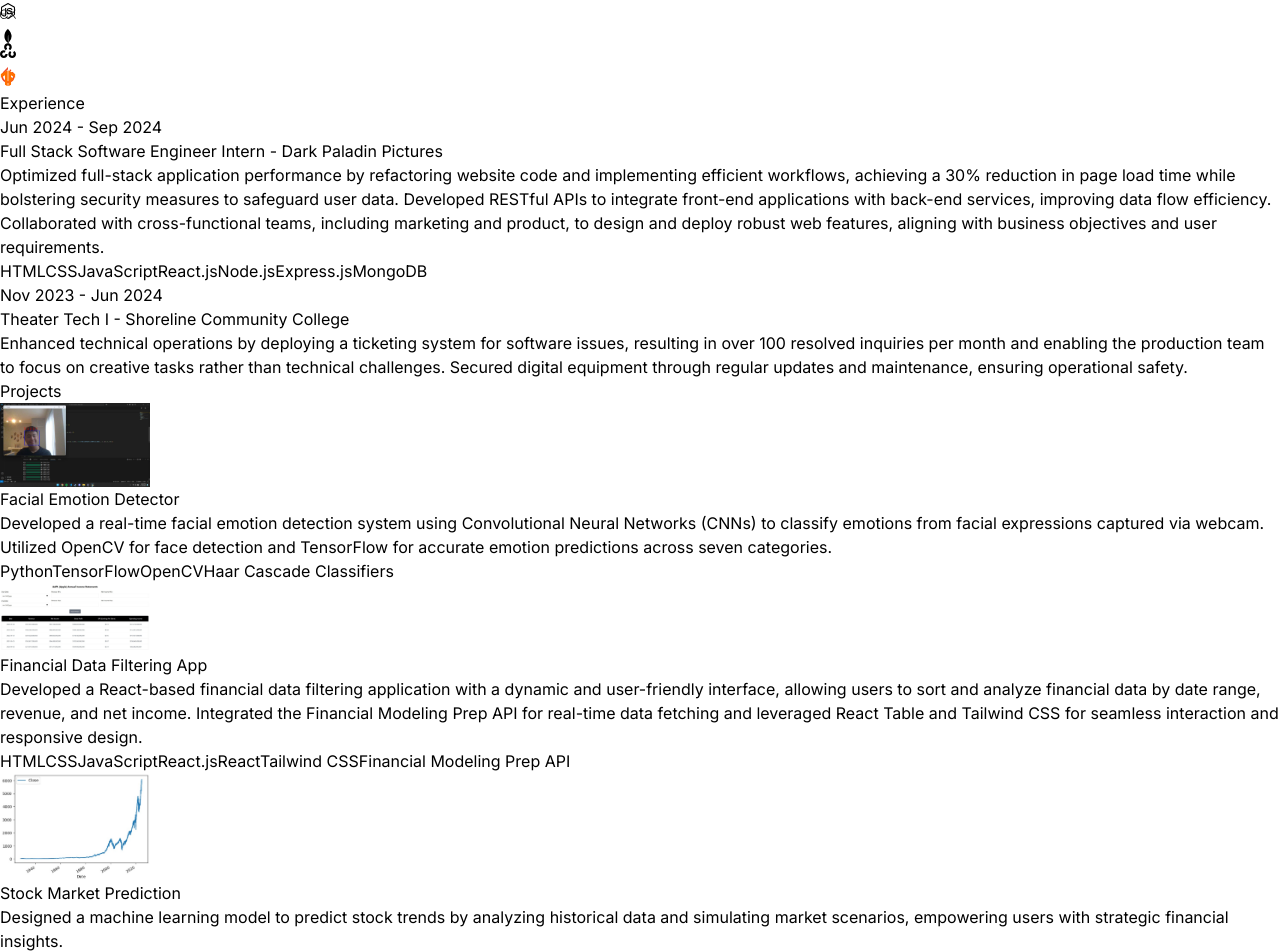
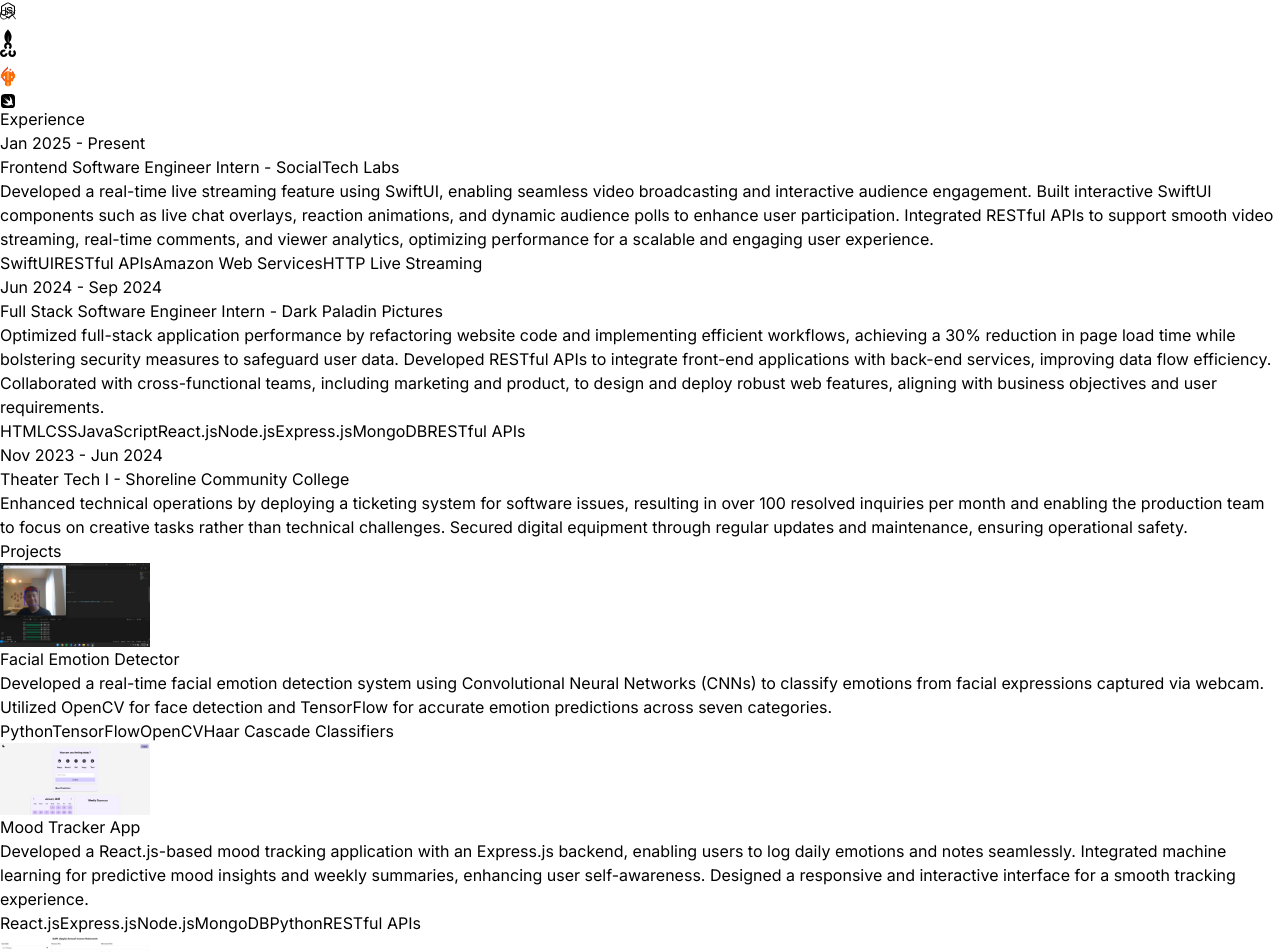
Before and after one commit to bryansbtian/portfolio, a React (Vite) app: page / in a window 1280 px wide. Shown: the part 1957-2909 px from the top of the page. Built offline with nearby package versions, Linux system fonts and the light colour scheme.

Commit message:
updated new experiences and projects

```diff
--- a/src/components/Technologies.jsx
+++ b/src/components/Technologies.jsx
@@ -1,14 +1,15 @@
 import { RiReactjsLine } from "react-icons/ri";
-import { SiExpress } from 'react-icons/si';
+import { SiExpress } from "react-icons/si";
 import { SiMongodb } from "react-icons/si";
 import { FaNodeJs } from "react-icons/fa";
-import { animate, motion } from "framer-motion";
+import { motion } from "framer-motion";
 import { SiOpencv } from "react-icons/si";
 import { SiPytorch } from "react-icons/si";
 import { SiTensorflow } from "react-icons/si";
+import { FaSwift } from "react-icons/fa";
 
 const iconVariants = (duration) => ({
-    initial: {y: -10},
+  initial: { y: -10 },
   animate: {
     y: [10, -10],
     transition: {
@@ -16,74 +17,94 @@ const iconVariants = (duration) => ({
       ease: "linear",
       repeat: Infinity,
       repeatType: "reverse",
-        }
-    }
-})
+    },
+  },
+});
 
 const Technologies = () => {
-  return <div className="border-b border-neutral-800 pb-24">
+  return (
+    <div className="border-b border-neutral-800 pb-24">
       <motion.h2
-    whileInView={{opacity: 1, y: 0}}
-    initial={{opacity: 0, y: -100}}
-    transition={{duration: 1.5}}
-    className="my-20 text-center text-4xl">Technologies
+        whileInView={{ opacity: 1, y: 0 }}
+        initial={{ opacity: 0, y: -100 }}
+        transition={{ duration: 1.5 }}
+        className="my-20 text-center text-4xl"
+      >
+        Technologies
       </motion.h2>
       <motion.div
-    whileInView={{opacity: 1, x: 0}}
-    initial={{opacity: 0, x: -100}}
-    transition={{duration: 1.5}}
-    className="flex flex-wrap items-center justify-center gap-4">
+        whileInView={{ opacity: 1, x: 0 }}
+        initial={{ opacity: 0, x: -100 }}
+        transition={{ duration: 1.5 }}
+        className="flex flex-wrap items-center justify-center gap-4"
+      >
         <motion.div
           variants={iconVariants(2.5)}
           initial="initial"
           animate="animate"
-        className="rounded-2xl border-4 border-neutral-800 p-4">
-            <RiReactjsLine className="text-7xl text-cyan-400"/>
+          className="rounded-2xl border-4 border-neutral-800 p-4"
+        >
+          <RiReactjsLine className="text-7xl text-cyan-400" />
         </motion.div>
         <motion.div
           variants={iconVariants(3)}
           initial="initial"
           animate="animate"
-        className="rounded-2xl border-4 border-neutral-800 p-4">
-            <FaNodeJs className="text-7xl text-green-500"/>
+          className="rounded-2xl border-4 border-neutral-800 p-4"
+        >
+          <FaNodeJs className="text-7xl text-green-500" />
         </motion.div>
         <motion.div
           variants={iconVariants(5)}
           initial="initial"
           animate="animate"
-        className="rounded-2xl border-4 border-neutral-800 p-4">
-            <SiExpress className="text-7xl"/>
+          className="rounded-2xl border-4 border-neutral-800 p-4"
+        >
+          <SiExpress className="text-7xl" />
         </motion.div>
         <motion.div
           variants={iconVariants(4)}
           initial="initial"
           animate="animate"
-        className="rounded-2xl border-4 border-neutral-800 p-4">
-            <SiMongodb className="text-7xl text-green-500"/>
+          className="rounded-2xl border-4 border-neutral-800 p-4"
+        >
+          <SiMongodb className="text-7xl text-green-500" />
         </motion.div>
         <motion.div
           variants={iconVariants(2.5)}
           initial="initial"
           animate="animate"
-        className="rounded-2xl border-4 border-neutral-800 p-4">
-            <SiOpencv className="text-7xl"/>
+          className="rounded-2xl border-4 border-neutral-800 p-4"
+        >
+          <SiOpencv className="text-7xl" />
         </motion.div>
         <motion.div
           variants={iconVariants(3)}
           initial="initial"
           animate="animate"
-        className="rounded-2xl border-4 border-neutral-800 p-4">
-            <SiPytorch className="text-7xl" style={{ color: "#EE4C2C" }}/>
+          className="rounded-2xl border-4 border-neutral-800 p-4"
+        >
+          <SiPytorch className="text-7xl" style={{ color: "#EE4C2C" }} />
         </motion.div>
         <motion.div
           variants={iconVariants(5)}
           initial="initial"
           animate="animate"
-        className="rounded-2xl border-4 border-neutral-800 p-4">
-            <SiTensorflow className="text-7xl" style={{ color: "#FF6F00" }}/>
+          className="rounded-2xl border-4 border-neutral-800 p-4"
+        >
+          <SiTensorflow className="text-7xl" style={{ color: "#FF6F00" }} />
+        </motion.div>
+        <motion.div
+          variants={iconVariants(4)}
+          initial="initial"
+          animate="animate"
+          className="rounded-2xl border-4 border-neutral-800 p-4"
+        >
+          <FaSwift className="text-7xl text-[#00ADEE]" />
         </motion.div>
       </motion.div>
     </div>
+  );
 };
 
-export default Technologies
+export default Technologies;
--- a/src/constants/index.js
+++ b/src/constants/index.js
@@ -5,6 +5,8 @@ import project4 from "../assets/projects/prj4.jpeg";
 import project5 from "../assets/projects/prj5.jpeg";
 import project6 from "../assets/projects/prj6.jpeg";
 import project7 from "../assets/projects/prj7.jpeg";
+import project8 from "../assets/projects/prj8.jpeg";
+import project9 from "../assets/projects/prj9.jpeg";
 
 export const HERO_CONTENT = `I am a junior student at the University of Michigan majoring in Computer Science and double majoring in Data Science with a strong passion for full-stack web development and software engineering. My skills include programming languages like Python, Java, Javascript, and C++, as well as expertise in technologies such as ReactJS, NodeJS, ExpressJS, MongoDB, HTML5, CSS3, Tailwind CSS, Framer Motion, PyTorch, TensorFlow, ResNet-50, and OpenCV. I enjoy building dynamic and interactive web applications and continuously strive to enhance my knowledge and skills in the tech field.`;
 
@@ -12,6 +14,18 @@ export const ABOUT_TEXT = `I am a motivated and versatile full stack developer w
 `;
 
 export const EXPERIENCES = [
+  {
+    year: "Jan 2025 - Present",
+    role: "Frontend Software Engineer Intern",
+    company: "SocialTech Labs",
+    description: `Developed a real-time live streaming feature using SwiftUI, enabling seamless video broadcasting and interactive audience engagement. Built interactive SwiftUI components such as live chat overlays, reaction animations, and dynamic audience polls to enhance user participation. Integrated RESTful APIs to support smooth video streaming, real-time comments, and viewer analytics, optimizing performance for a scalable and engaging user experience.`,
+    technologies: [
+      "SwiftUI",
+      "RESTful APIs",
+      "Amazon Web Services",
+      "HTTP Live Streaming",
+    ],
+  },
   {
     year: "Jun 2024 - Sep 2024",
     role: "Full Stack Software Engineer Intern",
@@ -26,6 +40,7 @@ achieving a 30% reduction in page load time while bolstering security measures t
       "Node.js",
       "Express.js",
       "MongoDB",
+      "RESTful APIs",
     ],
   },
   {
@@ -51,16 +66,29 @@ export const PROJECTS = [
     ],
   },
   {
+    title: "Mood Tracker App",
+    image: project8,
+    description:
+      "Developed a React.js-based mood tracking application with an Express.js backend, enabling users to log daily emotions and notes seamlessly. Integrated machine learning for predictive mood insights and weekly summaries, enhancing user self-awareness. Designed a responsive and interactive interface for a smooth tracking experience.",
+    technologies: [
+      "React.js",
+      "Express.js",
+      "Node.js",
+      "MongoDB",
+      "Python",
+      "RESTful APIs",
+    ],
+  },
+  {
     title: "Financial Data Filtering App",
     image: project7,
     description:
-      "Developed a React-based financial data filtering application with a dynamic and user-friendly interface, allowing users to sort and analyze financial data by date range, revenue, and net income. Integrated the Financial Modeling Prep API for real-time data fetching and leveraged React Table and Tailwind CSS for seamless interaction and responsive design.",
+      "Developed a React.js-based financial data filtering app with a dynamic UI, enabling users to sort and analyze financial data. Integrated Financial Modeling Prep API for real-time data and leveraged React Table & Tailwind CSS for seamless interaction.",
     technologies: [
       "HTML",
       "CSS",
       "JavaScript",
       "React.js",
-      "React",
       "Tailwind CSS",
       "Financial Modeling Prep API",
     ],
@@ -71,6 +99,13 @@ export const PROJECTS = [
     description:
       "Designed a machine learning model to predict stock trends by analyzing historical data and simulating market scenarios, empowering users with strategic financial insights.",
     technologies: ["Python", "Pandas", "Scikit-Learn"],
+  },
+  {
+    title: "Weather App",
+    image: project9,
+    description:
+      "Developed a responsive weather application integrating the OpenWeather API to provide real-time forecasts, historical weather data, and environmental metrics. Implemented features like current weather conditions with visual icons, 5-day forecasts, air quality index breakdown, sunrise/sunset times, and hourly temperature predictions, ensuring an intuitive and data-rich user experience.",
+    technologies: ["HTML", "CSS", "JavaScript", "OpenWeather API", "Fetch API"],
   },
   {
     title: "Car Brand Classification",
```
Also changed, not shown: src/assets/projects/prj8.jpeg (added), src/assets/projects/prj9.jpeg (added). Lines whose indentation alone changed are shown as unchanged.
